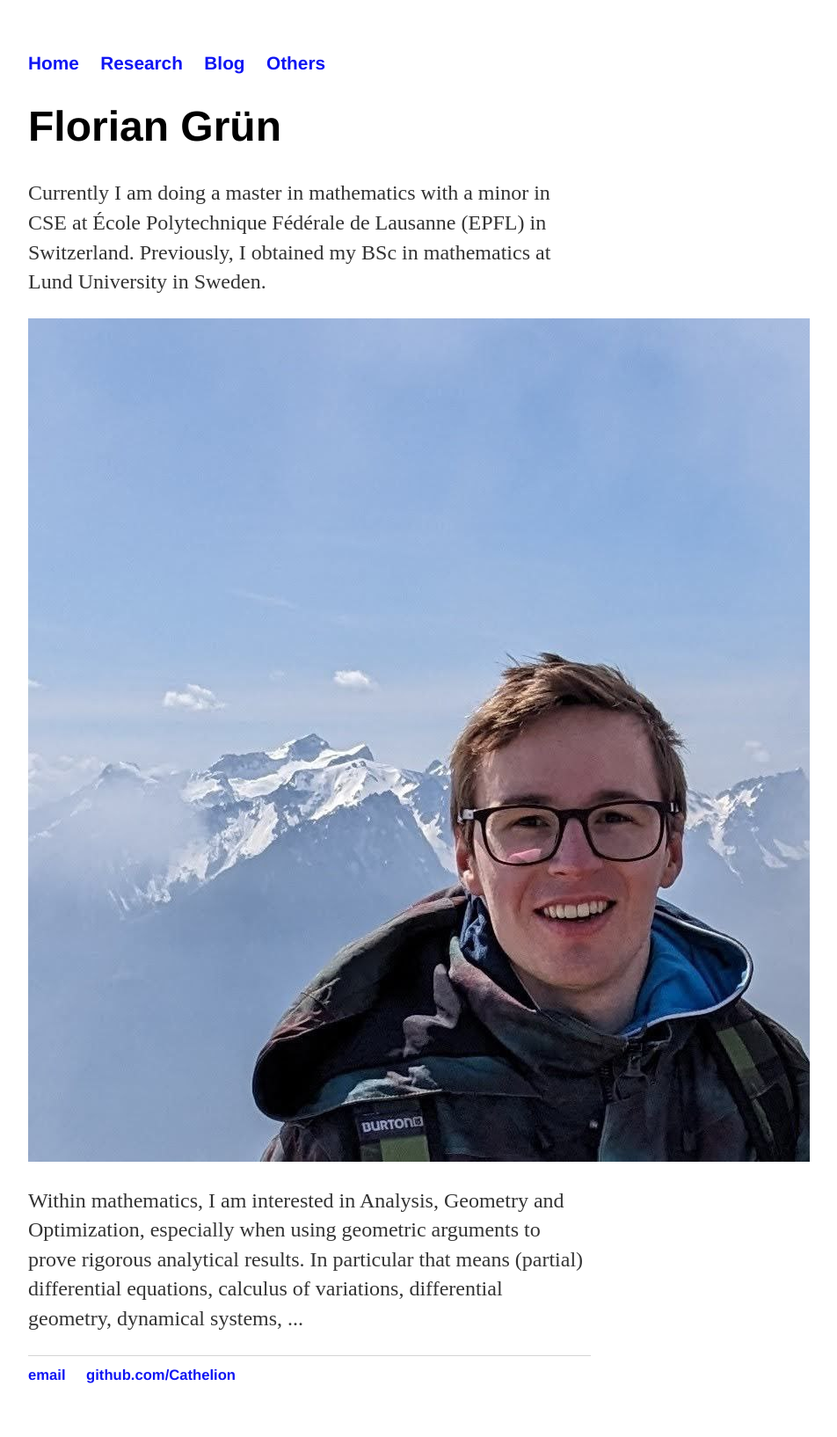
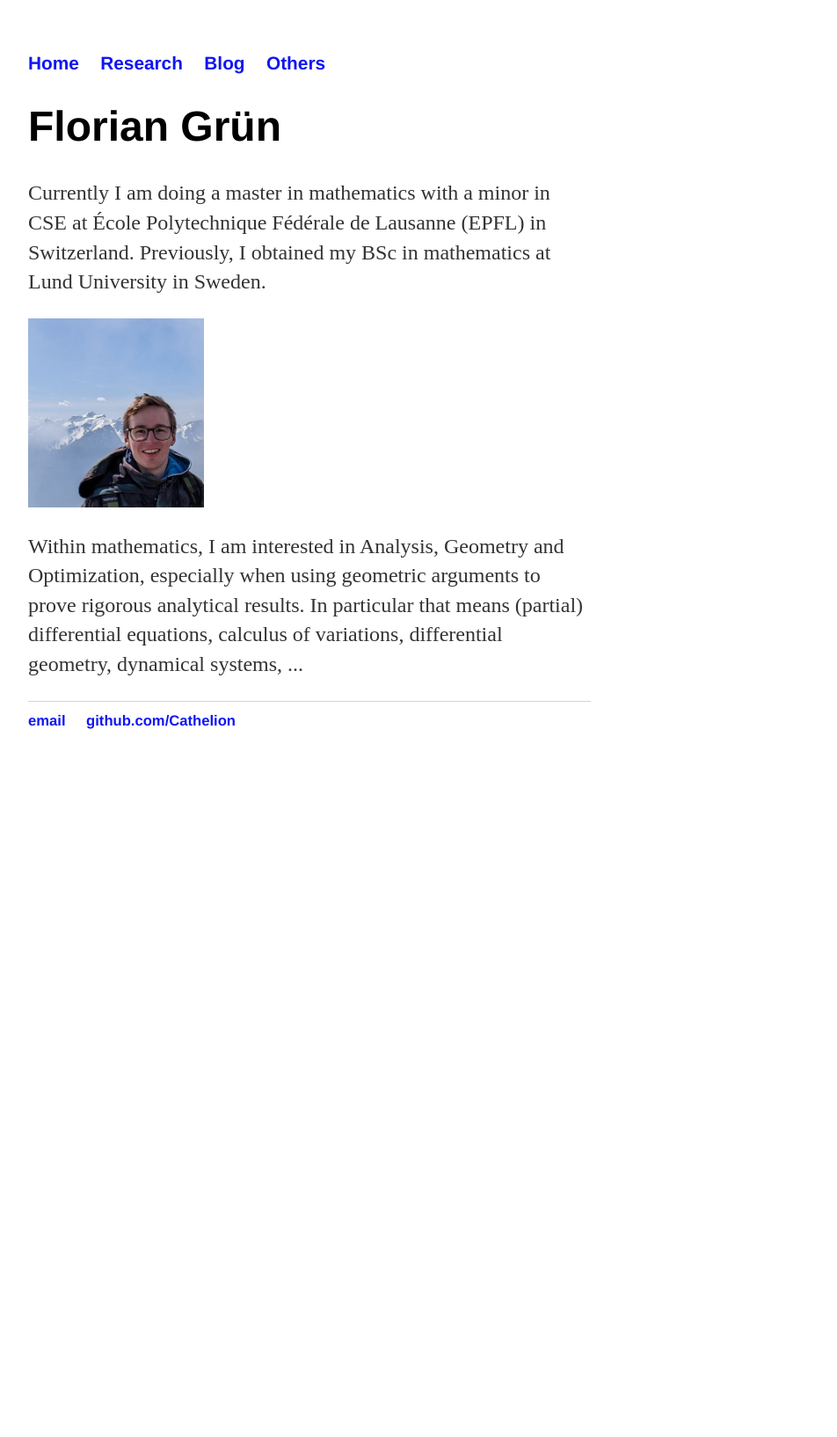
Before and after one commit to Cathelion/Cathelion.github.io, a Jekyll site: the page built from index.html, in a window 1280 px wide. Shown: the whole page at 88% size, without its empty margins (288-1240 px from the left). Built offline with Jekyll 4.4.1, drawn with Linux system fonts in a browser that asks for light colours; after the commit the page ends 900 px from its top, so only the background shows below that.

Commit message:
Update index.html

```diff
--- a/index.html
+++ b/index.html
@@ -9,7 +9,7 @@ title: Home
 			Previously, I obtained my BSc in mathematics at Lund University in Sweden.</p>
 
 	<div style="display:inline-block;vertical-align:top;">
-    <img src="/photo_2023-08-25_16-39-54.jpg" alt="img"/>
+    <img src="/photo_2023-08-25_16-39-54.jpg" alt="img" width="200" height="215"/>
 </div>
 <div style="display:inline-block;">
    <p> Within mathematics, I am interested in Analysis, Geometry and Optimization, especially when using geometric arguments to prove rigorous
```
